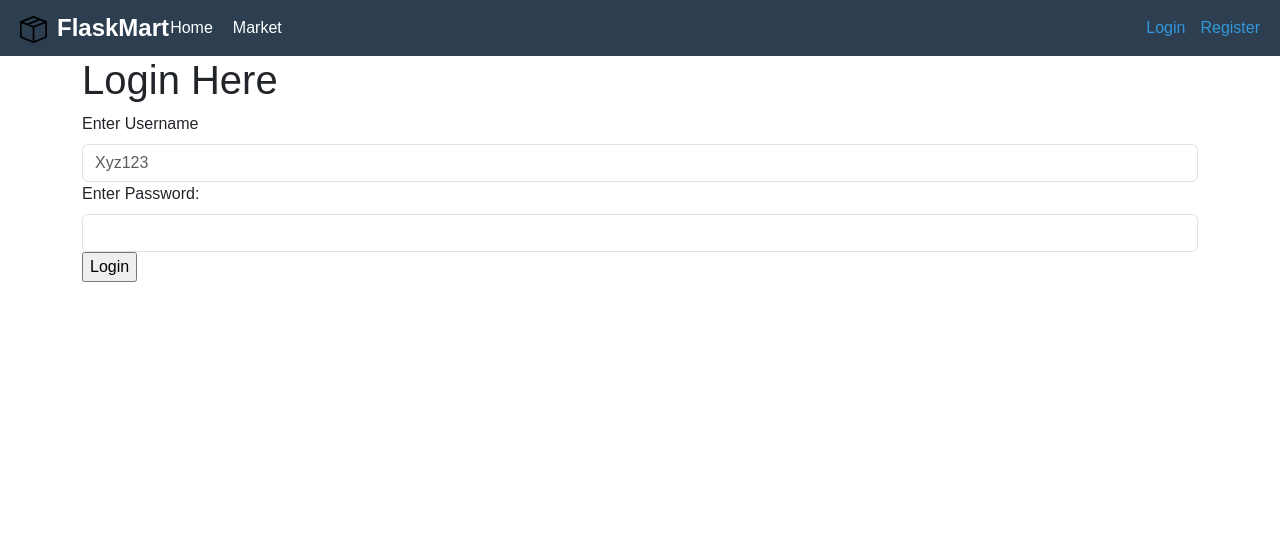
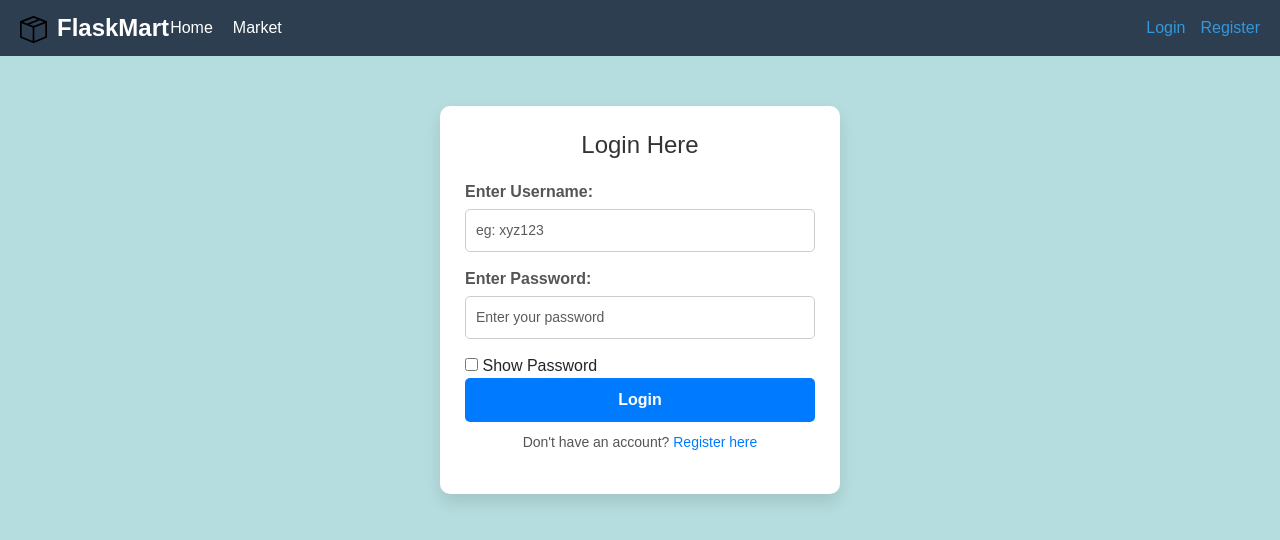
Before and after one commit to ayu014/FlaskMart, a Flask app: page /login in a window 1280 px wide. Shown: the top 540 px of the page. Run offline with Flask 3, Linux system fonts and the light colour scheme; some libraries are stand-ins or nearby versions.

Commit message:
Style login_page

```diff
--- a/market/forms.py
+++ b/market/forms.py
@@ -10,6 +10,6 @@ class RegisterForm(FlaskForm):
 
 
 class LoginForm(FlaskForm):
-    username = StringField(label="Enter Username")
+    username = StringField(label="Enter Username:")
     password = PasswordField(label= 'Enter Password:')
     submit = SubmitField(label='Login')
--- /dev/null
+++ b/market/static/css/login.css
@@ -0,0 +1,78 @@
+
+/* Styling for the body background */
+body {
+    background-color:  rgba(41, 153, 161, 0.342); /* Light grayish-blue background */
+    font-family: Arial, sans-serif;
+}
+
+/* Styling for the form container */
+.container {
+    max-width: 400px;
+    margin: 50px auto;
+    background-color: #ffffff; /* White container background */
+    padding: 25px;
+    border-radius: 10px;
+    box-shadow: 0 8px 16px rgba(0, 0, 0, 0.1); /* Subtle shadow for depth */
+}
+
+/* Styling for the heading */
+h1 {
+    text-align: center;
+    font-size: 24px;
+    margin-bottom: 20px;
+    color: #333333; /* Dark gray text */
+}
+
+/* Styling for form labels */
+.form-label {
+    font-weight: bold;
+    margin-bottom: 5px;
+    display: block;
+    color: #555555; /* Medium gray text */
+}
+
+/* Styling for form inputs */
+.form-control {
+    width: 100%;
+    padding: 10px;
+    margin-bottom: 15px;
+    border: 1px solid #cccccc;
+    border-radius: 5px;
+    font-size: 14px;
+}
+
+/* Styling for the submit button */
+.btn-submit {
+    display: block;
+    width: 100%;
+    padding: 10px;
+    background-color: #007bff; /* Primary blue */
+    color: white;
+    border: none;
+    border-radius: 5px;
+    font-size: 16px;
+    font-weight: bold;
+    cursor: pointer;
+    transition: background-color 0.3s ease;
+}
+
+.btn-submit:hover {
+    background-color: #0056b3; /* Darker blue on hover */
+}
+
+/* Footer text */
+.form-footer {
+    text-align: center;
+    margin-top: 10px;
+    font-size: 14px;
+    color: #555555;
+}
+
+.form-footer a {
+    color: #007bff;
+    text-decoration: none;
+}
+
+.form-footer a:hover {
+    text-decoration: underline;
+}
--- a/market/templates/login.html
+++ b/market/templates/login.html
@@ -1,22 +1,51 @@
 {% extends 'base.html' %}
+
+{% block stylesheet %}
+    <link rel="stylesheet" href="{{url_for('static',filename='css/login.css')}}">
+{% endblock %}
 
 {% block title %}
     Login
 {% endblock %}
 
 {% block content %}
+
     <div class="container">
         <h1>Login Here</h1>
-        {{ form.username.label(class="form-label") }}
-        {{ form.username(class="form-control", placeholder="Xyz123") }}
+        <form method="post" class="form-login">
+            <div class="form-group">
+                {{ form.username.label(class="form-label") }}
+                {{ form.username(class="form-control", placeholder="eg: xyz123") }}
+            </div>
 
-        {{ form.password.label(class="form-label") }}
-        {{ form.password(class="form-control password-input", placeholder = "") }}
+            <div class="form-group">
+                {{ form.password.label(class="form-label") }}
+                {{ form.password(class="form-control password-input", placeholder="Enter your password") }}
+                <div class="password-toggle">
+                    <input type="checkbox" id="togglePassword">
+                    <label for="togglePassword">Show Password</label>
+                </div>
+            </div>
 
-        {{ form.submit(class="btn-submit") }}
+            <div class="form-group">
+                {{ form.submit(class="btn-submit") }}
+            </div>
+        </form>
 
+        <div class="form-footer">
+            <p>Don't have an account? <a href="{{ url_for('register_page') }}">Register here</a></p>
+        </div>
     </div>
 
-
-
+    <script>
+        // JavaScript to toggle password visibility
+        document.getElementById('togglePassword').addEventListener('change', function() {
+            const passwordInput = document.querySelector('.password-input');
+            if (this.checked) {
+                passwordInput.setAttribute('type', 'text');
+            } else {
+                passwordInput.setAttribute('type', 'password');
+            }
+        });
+    </script>
 {% endblock %}
--- a/market/templates/register.html
+++ b/market/templates/register.html
@@ -12,12 +12,12 @@
         <form method="post" class="form-register">
             <div class="form-group">
                 {{ form.username.label(class="form-label") }}
-                {{ form.username(class="form-control", placeholder="Xyz123") }}
+                {{ form.username(class="form-control", placeholder="eg: xyz123") }}
             </div>
 
             <div class="form-group">
                 {{ form.email.label(class="form-label") }}
-                {{ form.email(class="form-control", placeholder="xyz@gmail.com") }}
+                {{ form.email(class="form-control", placeholder="eg: xyz@gmail.com") }}
             </div>
 
             <div class="form-group">
--- a/requirements.txt
+++ b/requirements.txt
@@ -1,2 +1,3 @@
 flask
 flask-sqlalchemy
+python-dotenv
```
Also changed, not shown: README.md.
